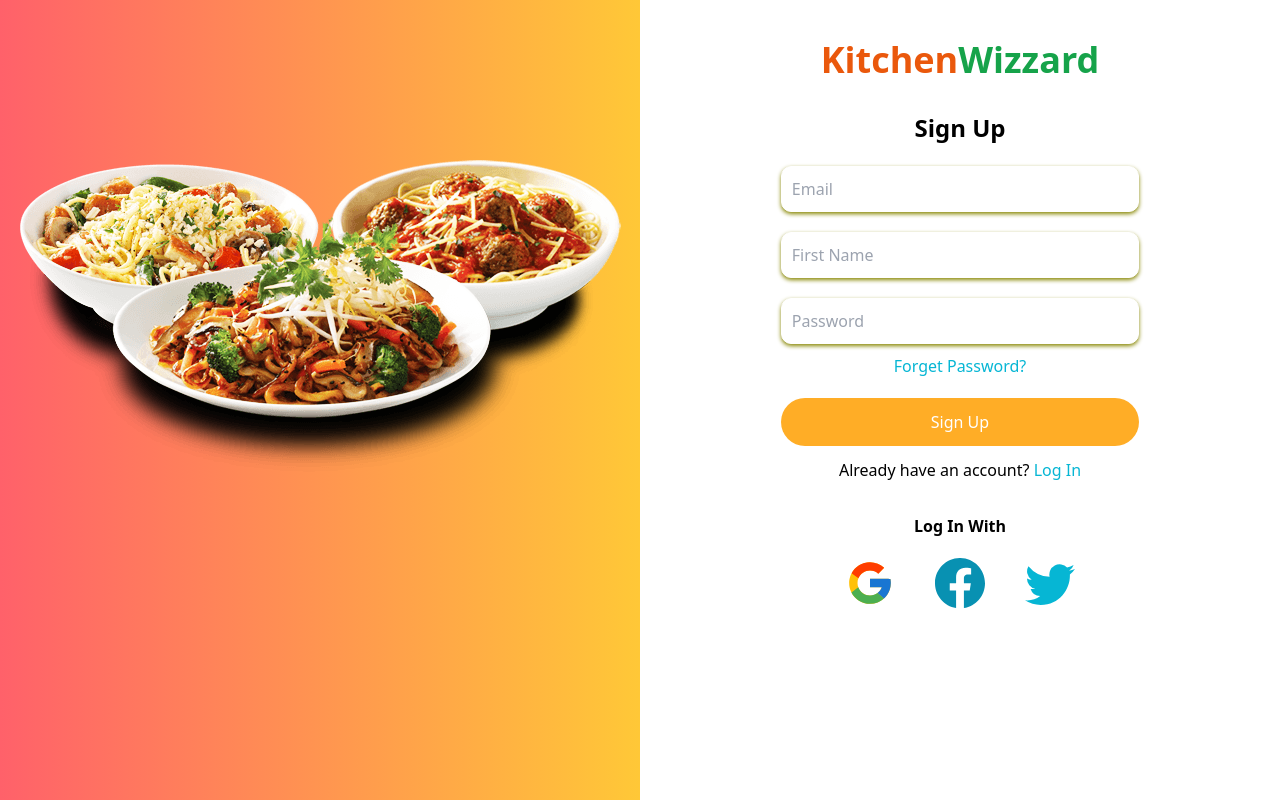
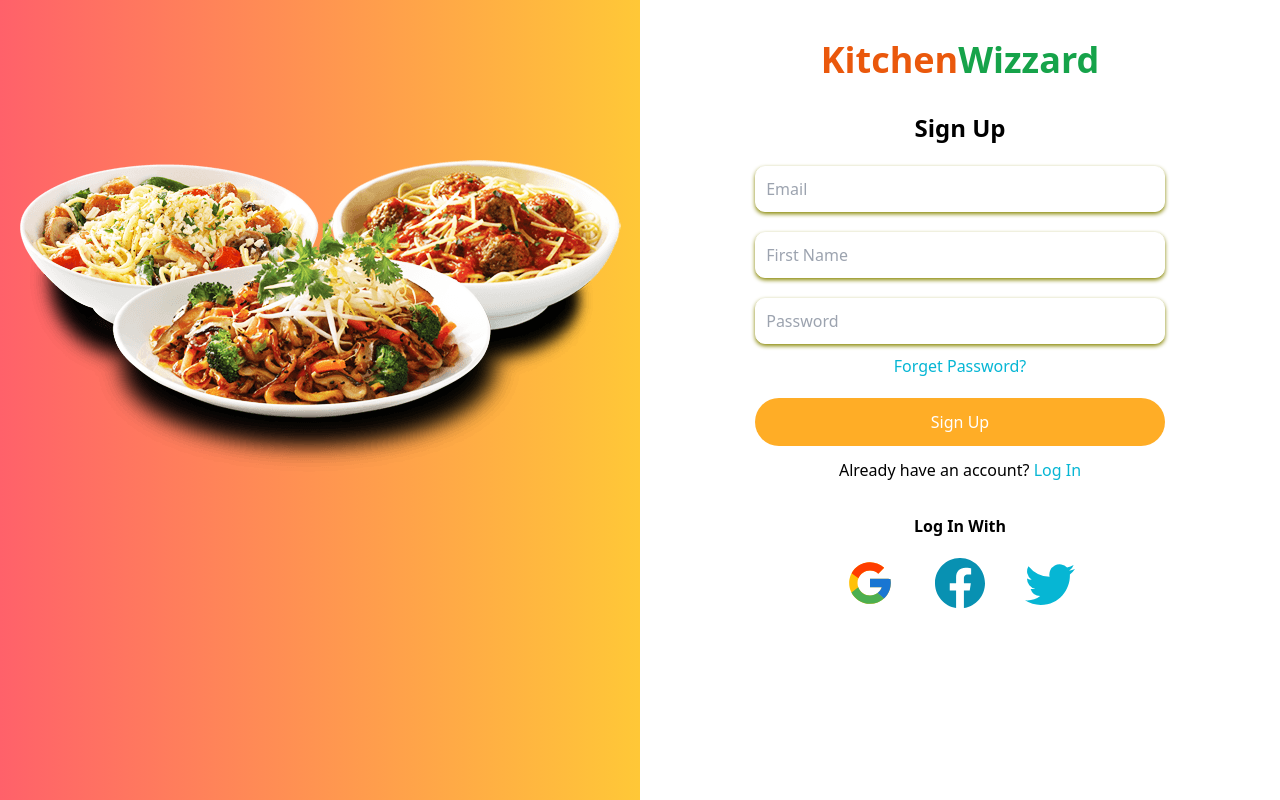
Before and after one commit to Masterprecie/KitchenWizard, a React (Vite) app: page /register in a window 1280 px wide. Built offline with nearby package versions, Linux system fonts and the light colour scheme.

Commit message:
ft: login and register page

```diff
--- a/src/pages/Login/Login.css
+++ b/src/pages/Login/Login.css
@@ -1,5 +1,5 @@
 .login-input{
-width:	70%;
+width:	80%;
 border: 1px solid white;
 border-radius: 10px;
 box-shadow: 0px 2px 4px #878600;
--- a/src/pages/Login/Login.jsx
+++ b/src/pages/Login/Login.jsx
@@ -39,7 +39,7 @@ const Login = () => {
 							</div>
 
 							<button
-								className='bg-secondary p-3 w-[70%] rounded-full text-white mt-5'
+								className='bg-secondary p-3 w-[80%] rounded-full text-white mt-5'
 								type="submit">
 								Log In
 							</button>
--- a/src/pages/Register/Register.jsx
+++ b/src/pages/Register/Register.jsx
@@ -7,7 +7,7 @@ import { Link } from 'react-router-dom'
 const Register = () => {
 	return (
 		<>
-			<section className="sm:flex md:flex items-center h-screen w-full">
+			<section className="sm:flex md:flex items-center sm:h-[110vh] md:h-screen w-full">
 				<div className=" left-section bg-gradient h-full sm:w-2/4 place-content-center hidden sm:flex ">
 					<div className='sm:pt-40'>
 						<img src={registerImg} alt="register-bg" />
@@ -45,7 +45,7 @@ const Register = () => {
 							</div>
 
 							<button
-								className='bg-secondary p-3 w-[70%] rounded-full text-white mt-5'
+								className='bg-secondary p-3 w-[80%] rounded-full text-white mt-5 sm:w-[80%]'
 								type="submit">
 								Sign Up
 							</button>
--- a/tailwind.config.js
+++ b/tailwind.config.js
@@ -17,7 +17,7 @@ export default {
         "login-img": "url('./assets/fg.png')",
       }),
       fontFamily: {
-        worksans: [" Work Sans", "sans-serif"]
+        worksans: ["Work Sans", "sans-serif"]
       },
     },
     screens: {
```
